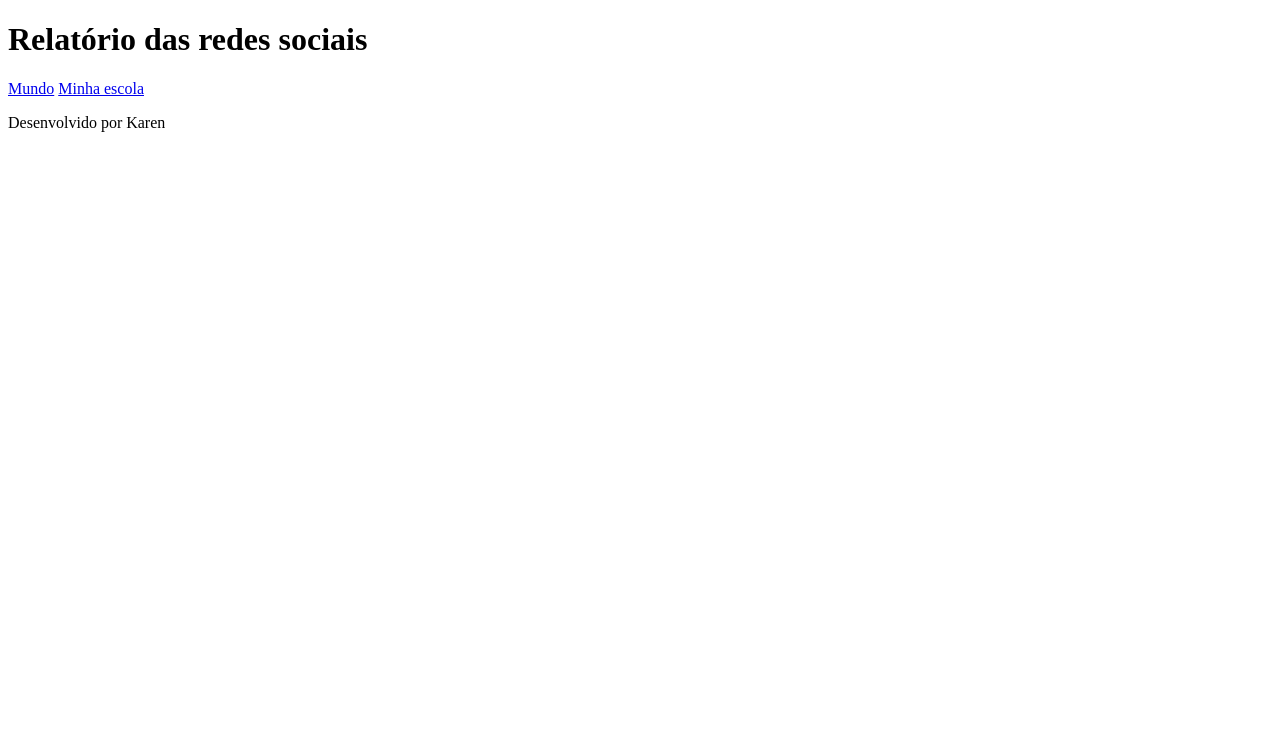
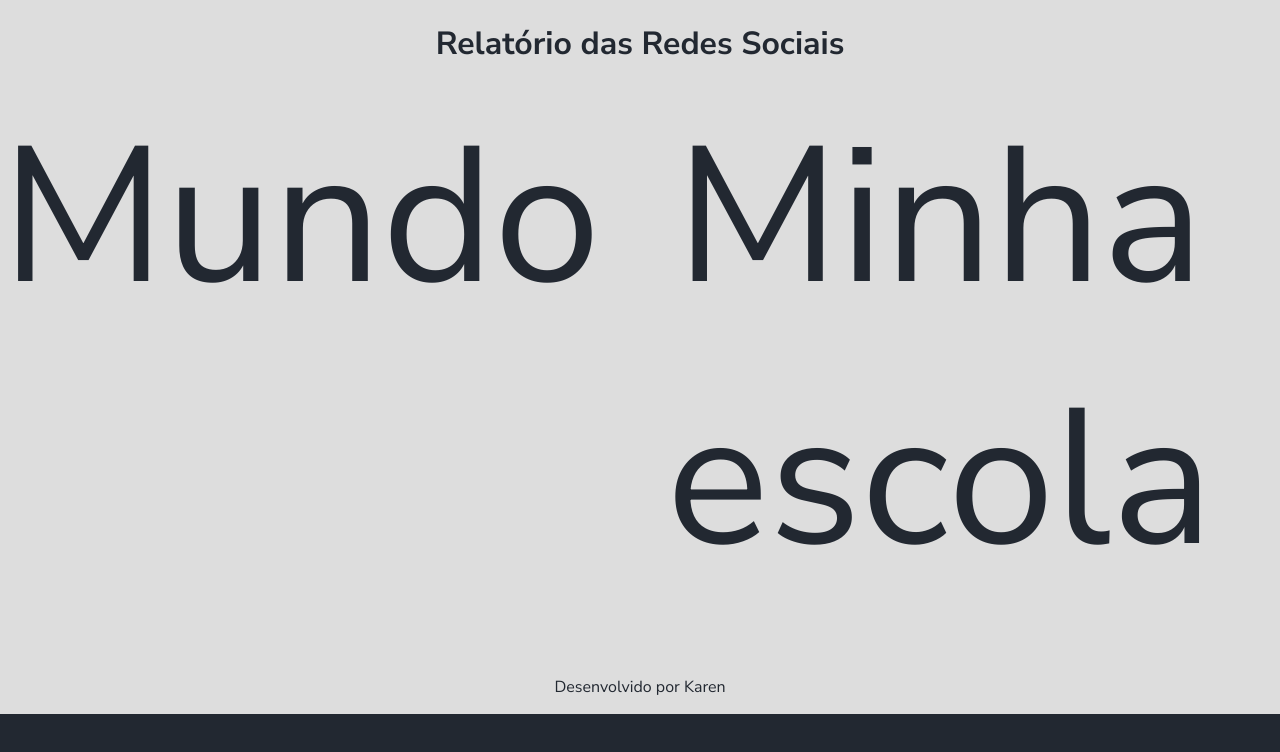
Before and after one commit to karencardoso1/RedesSociais, a plain HTML site: page index.html in a window 1280 px wide. Drawn offline with Linux system fonts and the light colour scheme.

Commit message:
link style

```diff
--- a/index.html
+++ b/index.html
@@ -4,10 +4,11 @@
     <meta charset="UTF-8">
     <meta name="viewport" content="width=device-width, initial-scale=1.0">
     <title>Redes Sociais</title>
+    <link rel="stylesheet" href="style.css">
 </head>
 <body>
     <header>
-        <h1>Relatório das redes sociais</h1>
+        <h1>Relatório das Redes Sociais</h1>
         <nav>
             <a href="index.html">Mundo</a>
             <a href="#">Minha escola</a>
```
